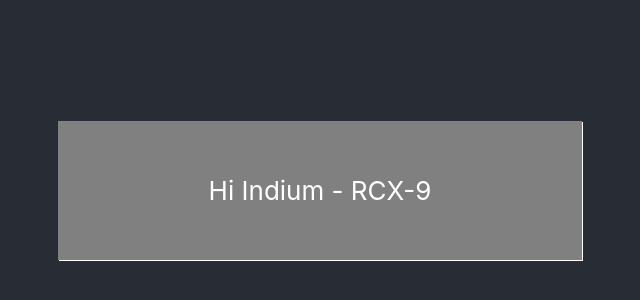
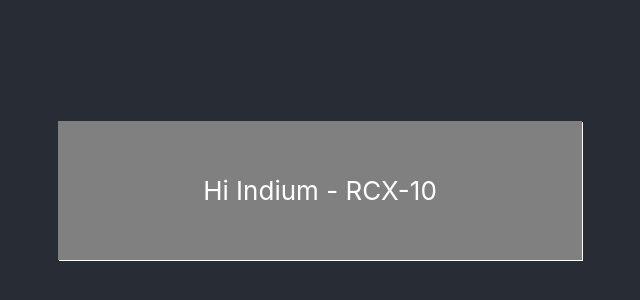
Before and after one commit to Avinaash08/react-app1, a React (Create React App) app: page / in a window 1280 px wide. Shown: the part 210-510 px from the top of the page, without its empty margins (320-960 px from the left). Built offline with nearby package versions, Linux system fonts and the light colour scheme.

Commit message:
Update App.js

```diff
--- a/src/App.js
+++ b/src/App.js
@@ -6,7 +6,7 @@ function App() {
     <div className="App">
       <header className="App-header">
 
-       <Widget name="Hi Indium - RCX-9"/>
+       <Widget name="Hi Indium - RCX-10"/>
       </header>
     </div>
   );
```
